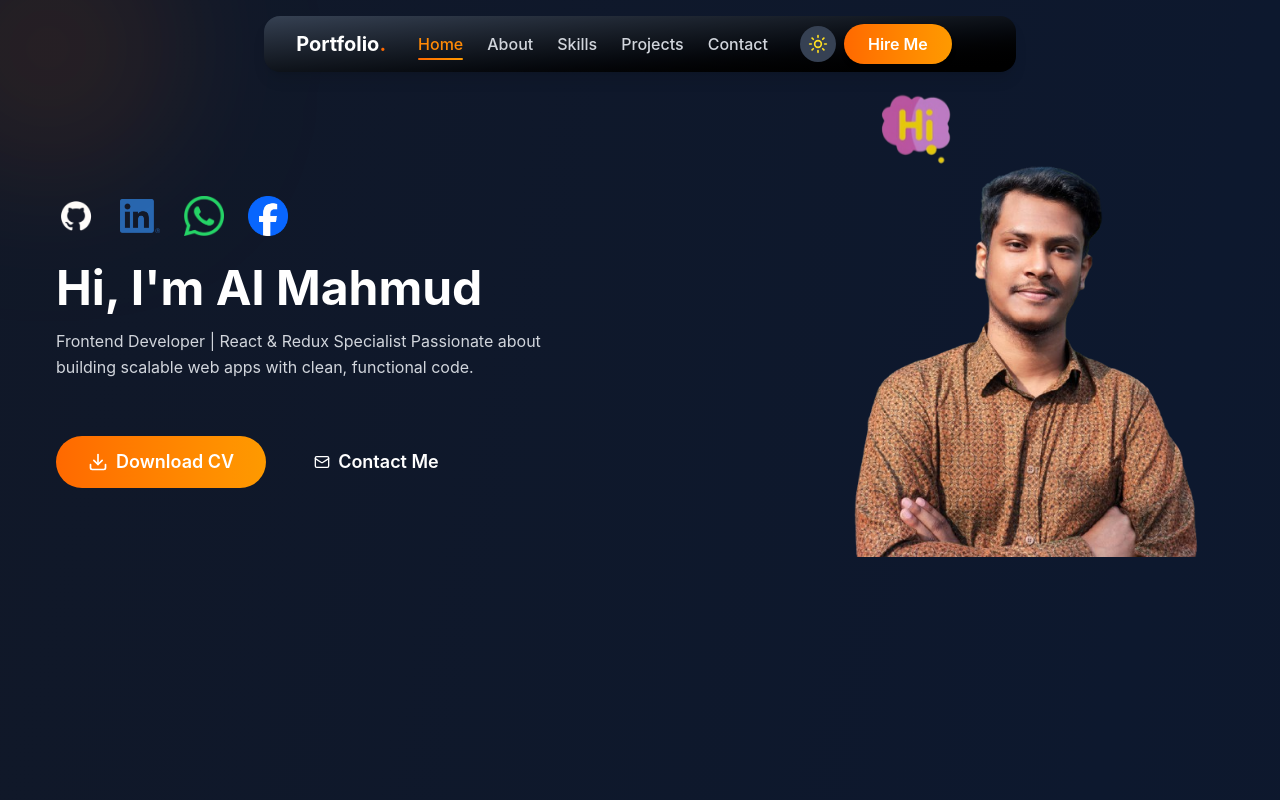
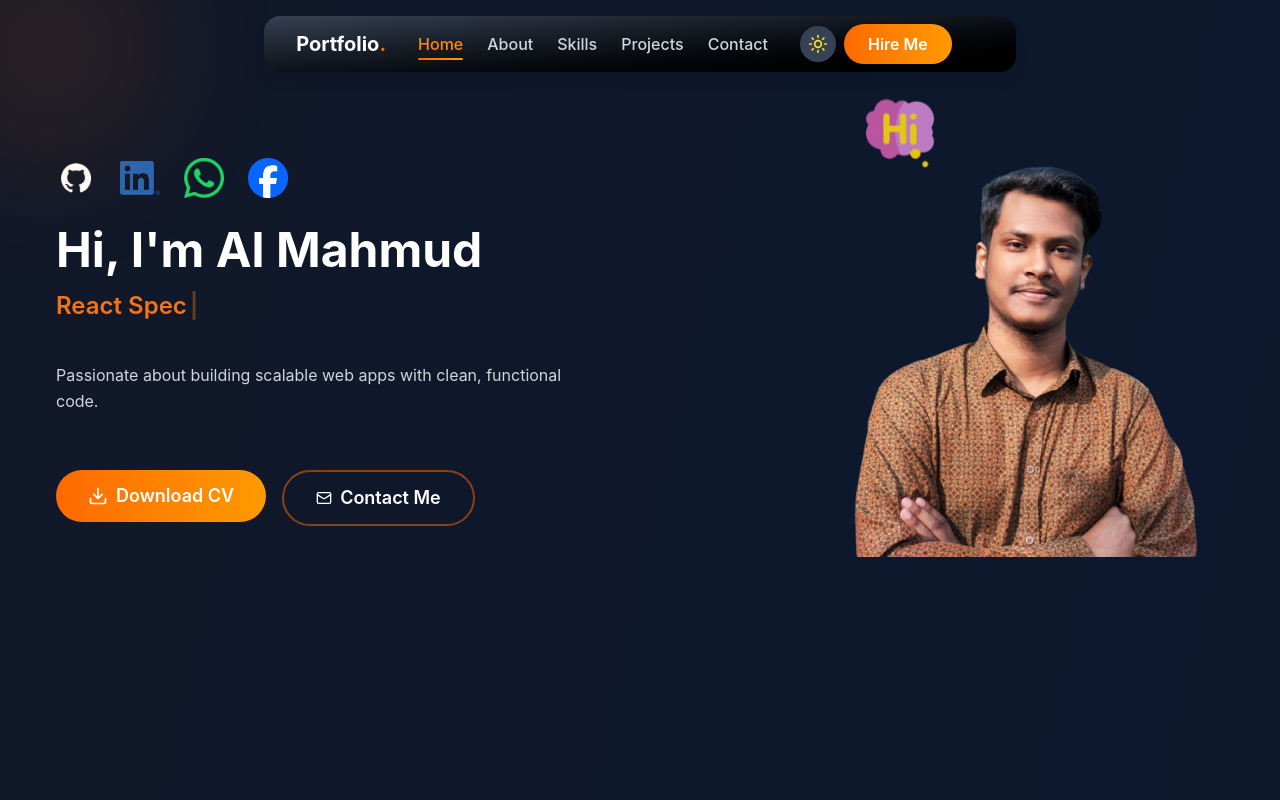
Before and after one commit to alma-mahmud/Portfolio_Website, a React (Vite) app: page / in a window 1280 px wide. Shown: the top 800 px of the page. Built offline with nearby package versions, Linux system fonts and the light colour scheme.

Commit message:
Typewriter add

```diff
--- a/package.json
+++ b/package.json
@@ -17,6 +17,7 @@
     "react": "^19.2.0",
     "react-dom": "^19.2.0",
     "react-icons": "^5.5.0",
+    "react-simple-typewriter": "^5.0.1",
     "tailwindcss": "^4.1.18"
   },
   "devDependencies": {
--- a/src/components/Hero.jsx
+++ b/src/components/Hero.jsx
@@ -6,102 +6,81 @@ import hero from '../assets/Hero/Hero.png'
 import hi from '../assets/Hero/hi.png'
 import CV from '../assets/Hero/CV.pdf'
 import { DownloadIcon, Mail } from 'lucide-react'
+import { Typewriter } from 'react-simple-typewriter'
 
-const Hero = ({darkMode}) => {
+const Hero = ({ darkMode }) => {
     const socialIcons = [
-        { icon: github,
-          alt: 'GitHub',
-          link: 'https://github.com/alma-mahmud',
-        },
-        { icon: Linkedin,
-          alt: 'Linkedin',
-          link: 'https://www.linkedin.com/in/alma-mahmud/',
-        },
-        { icon: whatsapp,
-          alt: 'whatsapp',
-          link: 'https://wa.me/8801566068310',
-        },
-        { icon: facebook,
-          alt: 'facebook',
-          link: 'https://www.facebook.com/almahmud088',
-        },
+        { icon: github, alt: 'GitHub', link: 'https://github.com/alma-mahmud' },
+        { icon: Linkedin, alt: 'Linkedin', link: 'https://www.linkedin.com/in/alma-mahmud/' },
+        { icon: whatsapp, alt: 'whatsapp', link: 'https://wa.me/8801566068310' },
+        { icon: facebook, alt: 'facebook', link: 'https://www.facebook.com/almahmud088' },
     ];
-    const darkTheme = {
-        textPrimary: 'text-white',
-        textSecondary: 'text-gray-300',
-        buttonSecondary: `text-white border-0 border-orange-500
-        hover:bg-orange-600`,
-       decorativeCircle: 'bg-orange-500 opacity-10',
+
+    const theme = {
+        textPrimary: darkMode ? 'text-white' : 'text-gray-900',
+        textSecondary: darkMode ? 'text-gray-300' : 'text-gray-700',
+        buttonSecondary: darkMode
+            ? 'text-white border-0 border-orange-500 hover:bg-orange-600'
+            : 'text-gray-800 border-0 border-orange-500 hover:bg-orange-500 hover:text-white',
+        decorativeCircle: darkMode ? 'bg-orange-500 opacity-10' : 'bg-orange-400 opacity-20',
     };
 
-    const lightTheme = {
-        textPrimary: 'text-gray-900',
-        textSecondary: 'text-gray-700',
-        buttonSecondary: `text-gray-800 border-0 border-orange-500
-        hover:bg-orange-500 hover:text-white`,
-        decorativeCircle: 'bg-orange-400 opacity-20',
-    };
-
-    const theme = darkMode ? darkTheme : lightTheme ;
     return (
         <div className='relative overflow-hidden min-h-screen flex flex-col'>
-        <section
-        id='home'
-        data-aos='fade-up'
-        data-aos-delay='250'
-        className='body-font z-10'>
-            <div className='container mx-auto flex px-4 sm:px-8 lg:px-14
-            py-12 lg:py-32 flex-col lg:flex-row items-center justify-between
-            lg:mt-0 mt-14'>
-                <div className='lg:h-1/2 w-full flex flex-col items-center
-                lg:items-start mb-12 lg:mb-0'>
-                    <div className='flex justify-center lg:justify-start
-                    gap-4 sm:gap-6 sm:mb-7 w-full'>
+            <section id='home' data-aos='fade-up' data-aos-delay='250' className='body-font z-10'>
+                <div className='container mx-auto flex px-4 sm:px-8 lg:px-14 py-12 lg:py-32 flex-col lg:flex-row items-center justify-between lg:mt-0 mt-14'>
+                    <div className='lg:h-1/2 w-full flex flex-col items-center lg:items-start mb-12 lg:mb-0'>
+
+                        {/* Social Icons */}
+                        <div className='flex justify-center lg:justify-start gap-4 sm:gap-6 sm:mb-7 w-full'>
                             {socialIcons.map((social, index) => (
-                            <a
-                            key={index}
-                            href={social.link}
-                            target='_blank'
-                            rel="noopener noreferrer"
-                            data-aos-delay={`${400 + index * 100}`}
-                            className='transform hover:scale-110
-                            transition-transform duration-300'>
-                                <img
-                                src={social.icon}
-                                alt={social.alt}
-                                className={`w-8 h-8 sm:w-10 sm:h-10
-                                object-contain ${darkMode
-                                    ? ''
-                                    : 'filter brightness-75'
-                                }`} />
+                                <a key={index} href={social.link} target='_blank' rel="noopener noreferrer"
+                                   className='transform hover:scale-110 transition-transform duration-300'>
+                                    <img src={social.icon} alt={social.alt}
+                                         className={`w-8 h-8 sm:w-10 sm:h-10 object-contain ${darkMode ? '' : 'filter brightness-75'}`} />
                                 </a>
                             ))}
                         </div>
-                    <h1 className={`title-font text-3xl sm:text-4xl
-                        lg:text-5xl mb-4 font-bold pt-7 md:pt-0 text-center lg:text-left ${theme.textPrimary}`}
-                        data-aos='fade-up'
-                        data-aos-delay='500'>
+
+                        {/* Name */}
+                        <h1 className={`title-font text-3xl sm:text-4xl lg:text-5xl mb-4 font-bold pt-7 md:pt-0 text-center lg:text-left ${theme.textPrimary}`}
+                            data-aos='fade-up' data-aos-delay='500'>
                             Hi, I'm Al Mahmud
                         </h1>
-                    <p className={`mb-6 sm:mb-8 leading-relaxed max-w-md sm:max-w-lg text-left md:text-center lg:text-left ${theme.textSecondary}`}
-                    data-aos='fade-up'
-                    data-aos-delay='600'>
-                        Frontend Developer | React & Redux Specialist
+
+                        {/* Typewriter Effect Section */}
+                        <div className={`mb-6 sm:mb-8 text-xl sm:text-2xl font-semibold min-h-[40px] text-center lg:text-left ${theme.textPrimary}`}
+                             data-aos='fade-up' data-aos-delay='600'>
+                            <span style={{ color: '#f97316' }}>
+                                <Typewriter
+                                    words={['Frontend Developer', 'React Specialist', 'UI/UX Enthusiast', 'Problem Solver']}
+                                    loop={true}
+                                    cursor
+                                    cursorStyle='|'
+                                    typeSpeed={70}
+                                    deleteSpeed={50}
+                                    delaySpeed={1500}
+                                />
+                            </span>
+                        </div>
+
+                        <p className={`mb-6 sm:mb-8 leading-relaxed max-w-md sm:max-w-lg text-center lg:text-left ${theme.textSecondary}`}
+                           data-aos='fade-up' data-aos-delay='650'>
                             Passionate about building scalable web apps with clean, functional code.
                         </p>
-                    {/* Button */}
+
+                        {/* Buttons */}
                         <div className='w-full pt-4 sm:pt-6'>
                             <div className='flex flex-col sm:flex-row justify-center lg:justify-start gap-3 sm:gap-4'
-                        data-aos='fade-up'
-                        data-aos-delay='700'>
+                                 data-aos='fade-up' data-aos-delay='700'>
                                 <a href={CV} download className='w-full sm:w-auto'>
-                                <button className='w-full sm:w-auto inline-flex items-center justify-center text-white bg-linear-to-r from-orange-500 to-amber-500 border-0 py-3 px-6 sm:px-8 hover:shadow-[0_0_40px_rgba(155,146,60,0.7)] rounded-full text-base sm:text-lg font-semibold transition-all duration-300 transform cursor-pointer'>
+                                    <button className='w-full sm:w-auto inline-flex items-center justify-center text-white bg-linear-to-r from-orange-500 to-amber-500 border-0 py-3 px-6 sm:px-8 hover:shadow-[0_0_40px_rgba(249,115,22,0.4)] rounded-full text-base sm:text-lg font-semibold transition-all duration-300 transform cursor-pointer active:scale-95'>
                                         <DownloadIcon className='w-4 h-4 sm:h-5 sm:w-5 mr-2'/>
                                         Download CV
                                     </button>
                                 </a>
                                 <a href="#contact" className='w-full sm:w-auto'>
-                                <button className={`w-full sm:w-auto inline-flex items-center ${theme.buttonSecondary} justify-center border-0 py-3 px-6 sm:px-8 hover:shadow-[0_0_40px_rgba(155,165,0,0.7)] rounded-full text-base sm:text-lg font-semibold transition-all duration-300 transform cursor-pointer`}>
+                                    <button className={`w-full sm:w-auto inline-flex items-center ${theme.buttonSecondary} justify-center border-2 border-orange-500/50 py-3 px-6 sm:px-8 rounded-full text-base sm:text-lg font-semibold transition-all duration-300 transform cursor-pointer active:scale-95`}>
                                         <Mail className='w-4 h-4 sm:h-5 mr-2'/>
                                         Contact Me
                                     </button>
@@ -109,31 +88,24 @@ Passionate about building scalable web apps with clean, functional code.
                             </div>
                         </div>
                     </div>
+
                     {/* Hero Images */}
-                <div
-                className='lg:w-1/2 w-full max-w-md lg:max-w-lg mt-8 lg:mt-0 flex justify-center'
-                data-aos='fade-left'
-                data-aos-delay='400'>
+                    <div className='lg:w-1/2 w-full max-w-md lg:max-w-lg mt-8 lg:mt-0 flex justify-center'
+                         data-aos='fade-left' data-aos-delay='400'>
                         <div className='relative w-4/5 sm:w-3/4 lg:w-full'>
-                        <div className='relative overflow-hidden'>
-                            <img src={hero}
-                            alt="Hero Image"
-                            className='w-full h-auto object-cover transform hover:scale-105 transition-transform duration-500'/>
+                            <div className='relative overflow-hidden rounded-2xl'>
+                                <img src={hero} alt="Hero" className='w-full h-auto object-cover transform hover:scale-105 transition-transform duration-500'/>
                             </div>
-                        <img
-                        src={hi}
-                        alt="Hi Icon"
-                        className='absolute -top-1 md:-top-5 lg:-top-6 sm:top-4 left-6 sm:left-20 md:left-10 lg:left-10 w-14 h-14 sm:w-20 sm:h-20 object-contain animate-bounce opacity-90 z-10 '/>
+                            <img src={hi} alt="Hi" className='absolute -top-5 left-6 w-14 h-14 sm:w-20 sm:h-20 object-contain animate-bounce opacity-90 z-10'/>
                         </div>
                     </div>
                 </div>
-            <div className={`absolute -top-20 -left-20 w-40 h-40
-                sm:w-64 sm:h-64 ${theme.decorativeCircle} rounded-full mix-blend-multiply blur-3xl opacity-10 animate-pulse delay-1000 hidden sm:block`}>
 
-            </div>
+                {/* Decorative Circle */}
+                <div className={`absolute -top-20 -left-20 w-40 h-40 sm:w-64 sm:h-64 ${theme.decorativeCircle} rounded-full blur-3xl animate-pulse hidden sm:block`}></div>
             </section>
         </div>
     )
 }
 
-export default Hero
+export default Hero;
```
Also changed, not shown: 1 other file (tests, documents, lock files or other folders). Lines whose indentation alone changed are shown as unchanged.
